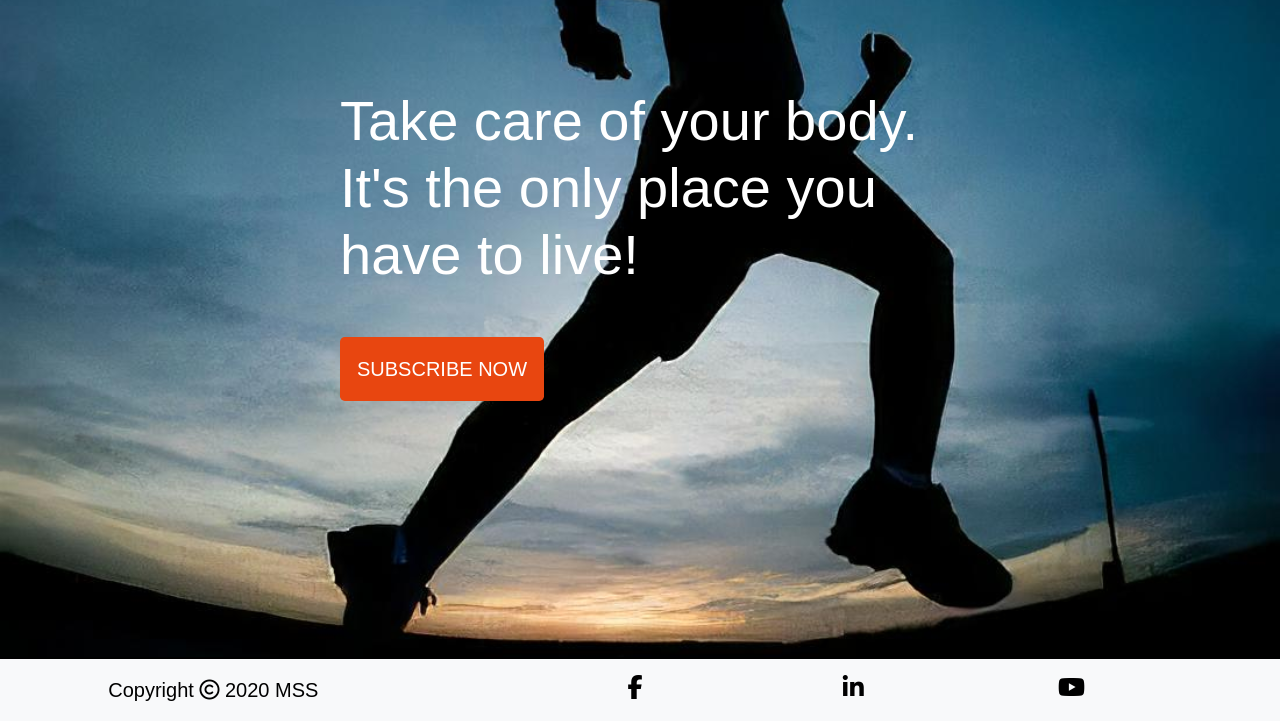
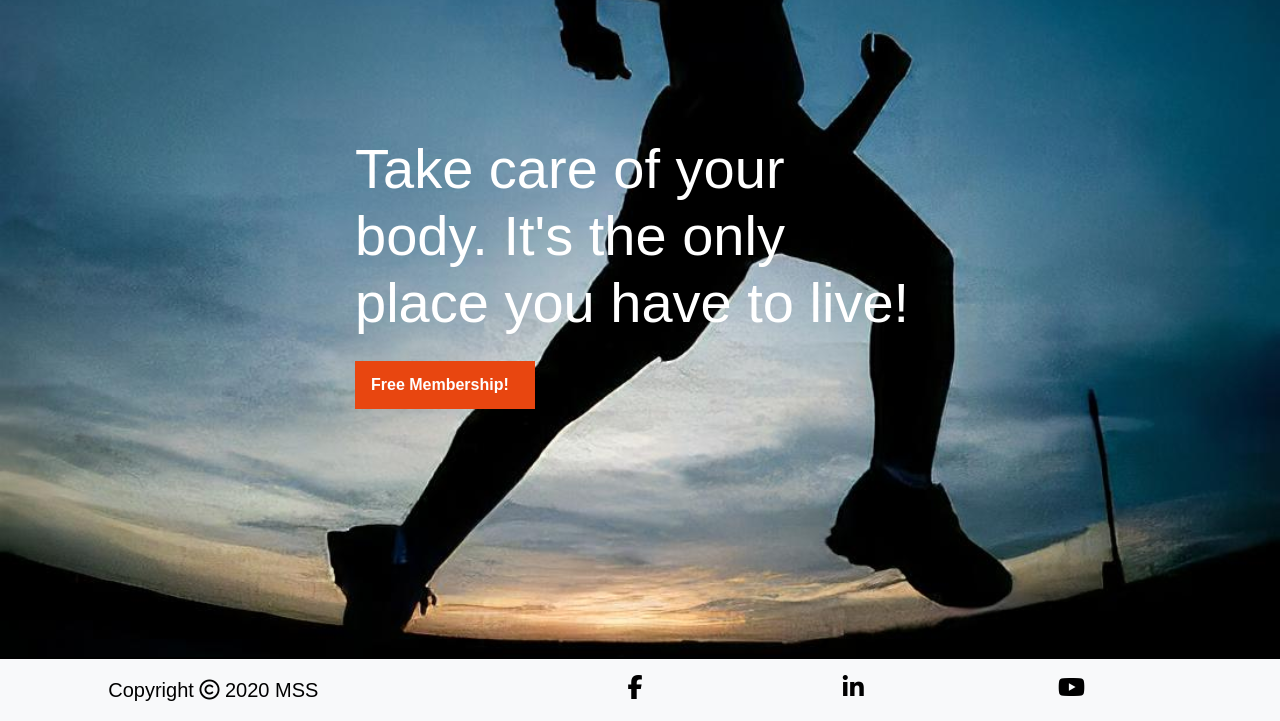
Before and after one commit to sohailshams/fitness-home, a Django app: page / in a window 1280 px wide. Shown: the part 143-864 px from the top of the page. Run offline with Django 3.2, Linux system fonts and the light colour scheme; some libraries are stand-ins or nearby versions.

Commit message:
Added JQ to make slogan text blinkable & added a breadcrup

```diff
--- a/home/templates/home/index.html
+++ b/home/templates/home/index.html
@@ -11,18 +11,35 @@
 {% endblock %}
 
 {% block content %}
-<div class="container h-100 slogan-container">
-    <div class="row h-100">
-        <div class="my-auto">
-            <h2 class="display-4 text-white slogan-font-size">
+<div class="container slogan-container">
+    <div class="row">
+        <div class="col">
+            <h2 class="display-4 text-white slogan-font-size blink mt-5">
                 Take care of your body. It's the only place you have to live!
             </h2>
-            <div class="my-5">
-                <h4>
-                    <a href="" class="buy-button btn btn-lg rouded-0 text-uppercase py-3 text-white">Subscribe Now</a>
-                </h4>
-            </div>
         </div>
     </div>
+    <div class="row mt-3">
+    <div class="col">
+        <nav aria-label="breadcrumb">
+            <ol class="breadcrumb">
+                <li class="breadcrumb-item active font-weight-bold text-white" aria-current="page">Free Membership!</li>
+            </ol>
+        </nav>
+    </div>
+   </div>
+
 </div>
 {% endblock %}
+
+{% block postloadjs %}
+{{ block.super }}
+<script>
+ setInterval(function() {
+   $('.blink').fadeOut('slow', function () {
+        $(this).fadeIn('slow', function () {
+    });
+    });
+}, 2000);
+</script>
+{% endblock %}
--- a/static/css/base.css
+++ b/static/css/base.css
@@ -58,8 +58,10 @@ body {
     max-width: 600px;
     margin-top: 70px;
 }
-.buy-button {
-    background-color: #e84610 !important;
+.breadcrumb {
+    max-width: 180px;
+    background-color: #e84610;
+    border-radius: 0;
 }
 .card-img, .card-img-top {
     border-top-left-radius: 0;
```
